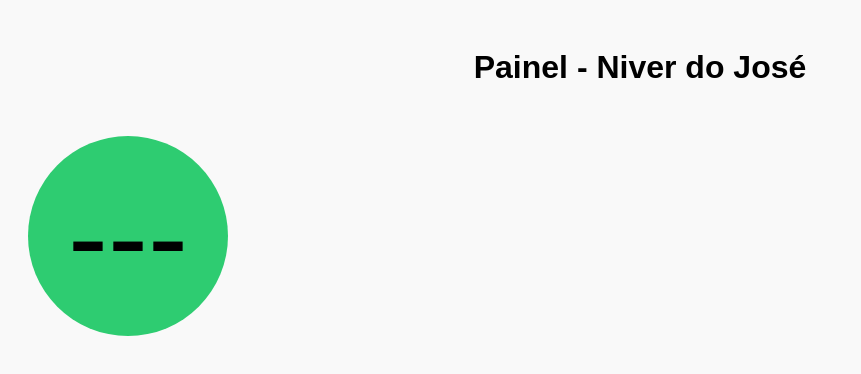
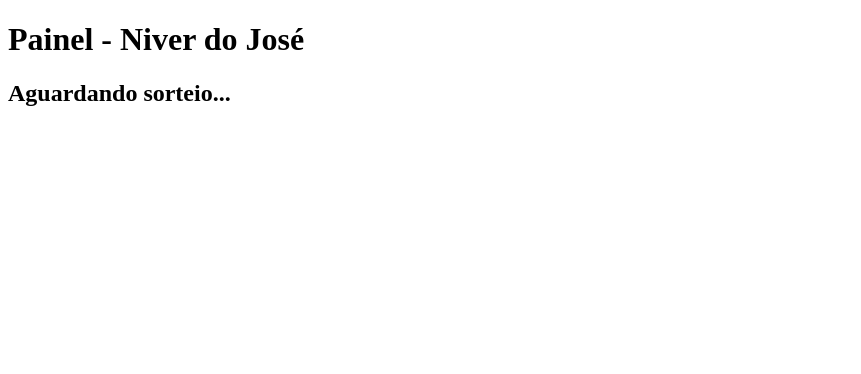
Before and after one commit to douglassnake/bingo-festa, a plain HTML site: page painel.html in a window 1280 px wide. Shown: the whole page, without its empty margins (0-861 px from the left). Drawn offline with Linux system fonts and the light colour scheme.

Commit message:
Add files via upload

```diff
--- a/painel.html
+++ b/painel.html
@@ -4,22 +4,19 @@
 <head>
   <meta charset="UTF-8">
   <title>Painel - Niver do José</title>
-  <style>
-    body { font-family: Arial; text-align: center; background: #f9f9f9; padding: 20px; }
-    #numero { font-size: 120px; margin-top: 50px; background: #2ecc71; color: black; border-radius: 50%; width: 200px; height: 200px; display: flex; align-items: center; justify-content: center; }
-  </style>
 </head>
 <body>
   <h1>Painel - Niver do José</h1>
-  <div id="numero">---</div>
-
-  <script>
-    function atualizar() {
-      const num = localStorage.getItem('bingo_numero') || "---";
-      document.getElementById('numero').innerText = num;
+  <h2 id="numero">Aguardando sorteio...</h2>
+<script>
+  function atualizarPainel() {
+    const dado = localStorage.getItem('sorteio_atual');
+    if (dado) {
+      const { numero } = JSON.parse(dado);
+      document.getElementById('numero').innerText = 'Último número: ' + numero;
     }
-    setInterval(atualizar, 1000);
-    atualizar();
-  </script>
+  }
+  setInterval(atualizarPainel, 1000);
+</script>
 </body>
 </html>
```
